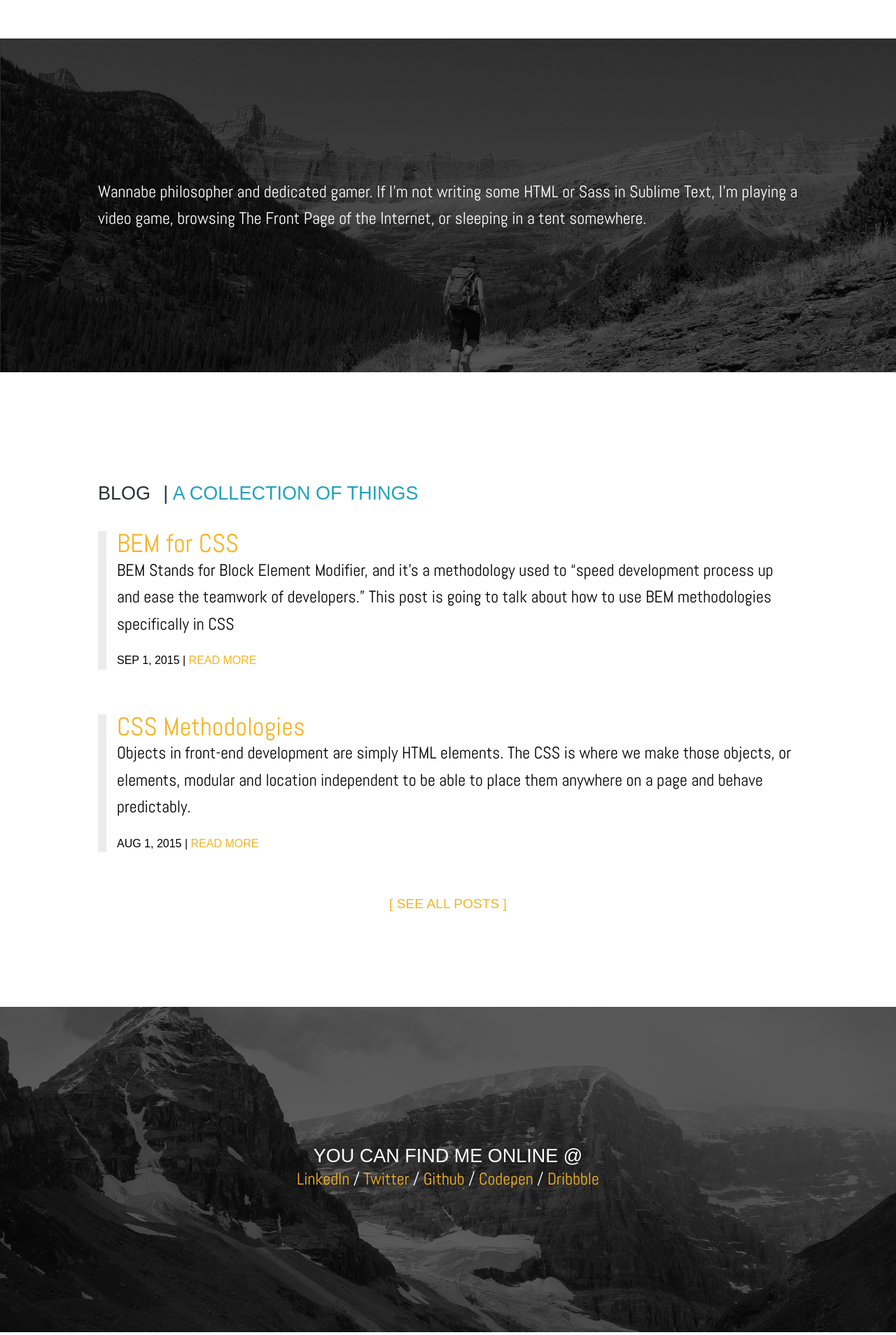
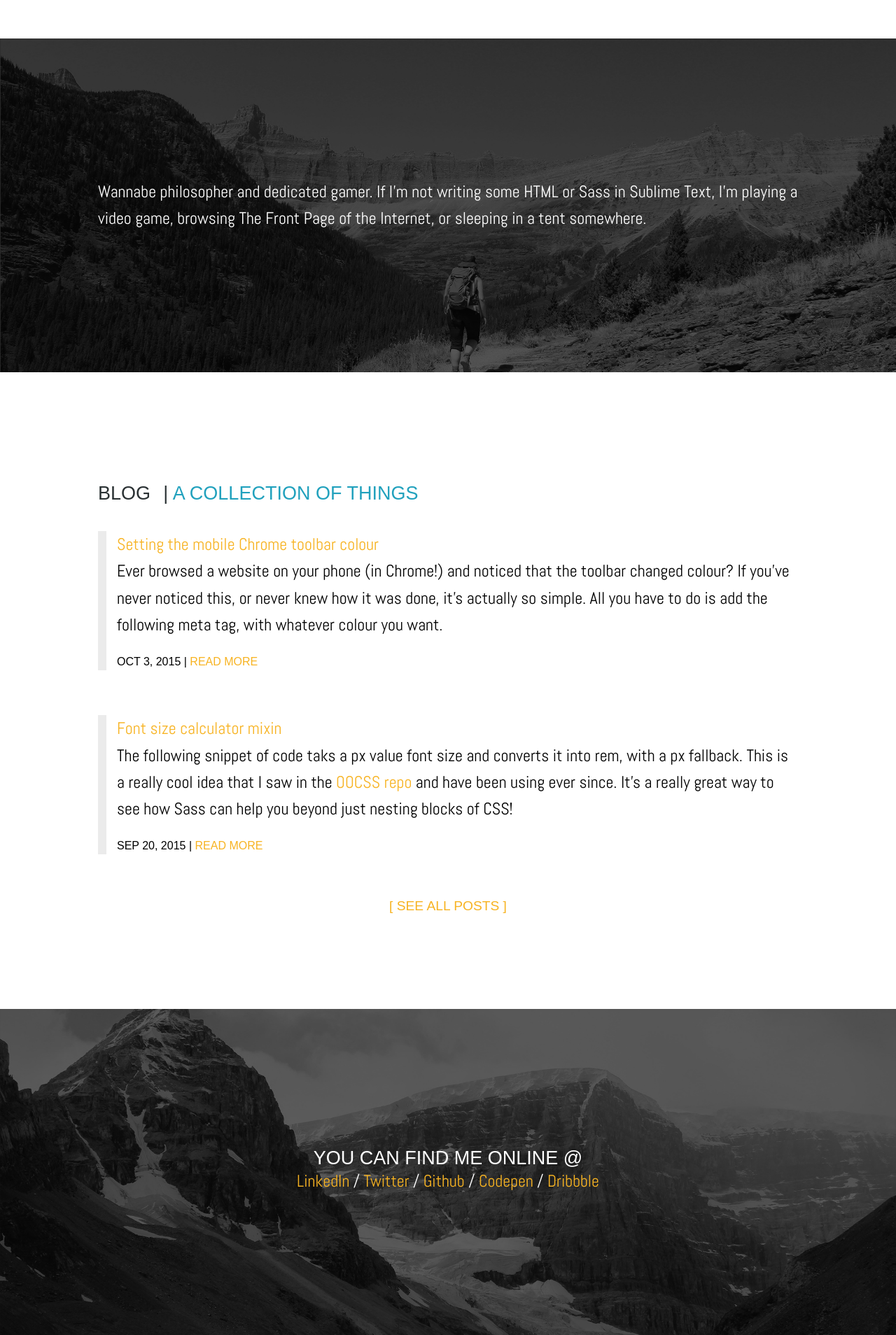
Before and after one commit to hidanielle/hidanielle.github.io, a Jekyll site: the page built from index.html, in a window 1280 px wide. Shown: the part 2689-4597 px from the top of the page at 70% size. Built offline with Jekyll 4.4.1, drawn with Linux system fonts in a browser that asks for light colours; nearby versions of some CDN libraries; some web fonts are replaced.

Commit message:
add the rest of my posts

```diff
--- a/_posts/blog/2015-09-01-css-methodologies.markdown
+++ b/_posts/blog/2015-03-06-css-methodologies.markdown
@@ -1,7 +1,7 @@
 ---
 layout: post
-title:  "CSS Methodologies"
-date:   2015-08-01 12:48:54 -0500
+title:  "An intro to CSS Methodologies"
+date:   2015-03-06 12:48:54 -0500
 categories:
 - blog
 ---
--- a/_posts/blog/2015-09-01-bem-for-css.markdown
+++ b/_posts/blog/2015-08-01-bem-for-css.markdown
@@ -1,7 +1,7 @@
 ---
 layout: post
 title:  "BEM for CSS"
-date:   2015-09-01 12:48:54 -0500
+date:   2015-08-01 12:48:54 -0500
 categories:
 - blog
 ---
--- /dev/null
+++ b/_posts/blog/2015-09-20-font-size-calculator.markdown
@@ -0,0 +1,35 @@
+---
+layout: post
+title:  "Font size calculator mixin"
+date:   2015-09-20 12:48:54 -0500
+categories:
+- blog
+---
+
+The following snippet of code taks a px value font size and converts it into rem, with a px fallback. This is a really cool idea that I saw in the [OOCSS repo](https://github.com/stubbornella/oocss/blob/master/oocss/src/components/utils/_fontSize.scss) and have been using ever since. It's a really great way to see how Sass can help you beyond just nesting blocks of CSS!
+
+Rems are similar to ems in that they are a scalavle CSS unit but they are much more predictable. They were introduced in CSS3 and they are relative to the root HTML element as opposed to the parent - so you wouldn't have to worry about confusing em calculations anymore.
+
+{% highlight scss %}
+/**
+ * Convert font-size from px to rem with px fallback
+ *
+ * @param $size - the value in pixel you want to convert
+ *
+ * e.g. p {@include fontSize(12px);}
+ *
+ */
+
+// Function for converting a px based font-size to rem.
+@function calculateRem($size) {
+  $remSize: $size / 16px;
+//Default font size on html element is 100%, equivalent to 16px;
+  @return #{$remSize}rem;
+}
+
+// Mixin that will include the fall back px declaration as well as the calculated rem value.
+@mixin fontSize($size) {
+  font-size: $size;
+  font-size: calculateRem($size);
+}
+{% endhighlight %}
--- /dev/null
+++ b/_posts/blog/2015-10-03-mobile-chrome-toolbar.markdown
@@ -0,0 +1,19 @@
+---
+layout: post
+title:  "Setting the mobile Chrome toolbar colour"
+date:   2015-10-03 12:48:54 -0500
+categories:
+- blog
+---
+
+Ever browsed a website on your phone (in Chrome!) and noticed that the toolbar changed colour? If you've never noticed this, or never knew how it was done, it's actually so simple.
+All you have to do is add the following meta tag, with whatever colour you want.
+
+
+{% highlight html %}
+<meta name="theme-color" content="#db5945">
+{% endhighlight %}
+
+Thank Google!
+
+[Read more here](https://developers.google.com/web/updates/2014/11/Support-for-theme-color-in-Chrome-39-for-Android)
--- a/_sass/_blog.scss
+++ b/_sass/_blog.scss
@@ -17,6 +17,16 @@
   }
 }
 
+.post-item {
+  h2,h3,h4,li {
+    @extend %default-txt-style;
+    display: inline;
+    li {
+      font-size: 1em;
+    }
+  }
+}
+
 .feature-post-content {
   hr {
     margin: 2em 0;
@@ -33,16 +43,34 @@
     }
   }
 
+  em {
+    @extend .accent2;
+  }
+  strong {
+    font-weight: bold;
+  }
+
   h3 {
     color: $col-accent;
   }
-
   ul {
     list-style: disc;
     margin-left: 40px;
   }
+  ol {
+    list-style: decimal;
+    margin-left: 40px;
+  }
   p {
     margin: 1em 0;
+
+  }
+  p, li {
+    code {
+      background-color: $col-light;
+      font-family: Courier;
+      font-size: 0.9em;
+    }
   }
   li {
     @extend %default-txt-style;
--- a/_sass/_syntax-highlighting.scss
+++ b/_sass/_syntax-highlighting.scss
@@ -8,6 +8,7 @@
     border-bottom: 12px solid $col-light;
     padding: 1em;
     line-height: 1.5;
+    overflow: auto;
     margin: 2em 0;
     // @extend %vertical-rhythm;
 
```
Also changed, not shown: _posts/blog/2013-02-18-seo-best-practices.markdown (added, +61 -0 lines), _posts/blog/2014-06-01-emmet-starter-guide.markdown (added, +115 -0 lines), _posts/blog/2014-10-13-animate-css.markdown (added, +133 -0 lines), _posts/blog/2015-07-19-customizing-sublime-text-2.markdown (added, +136 -0 lines).
